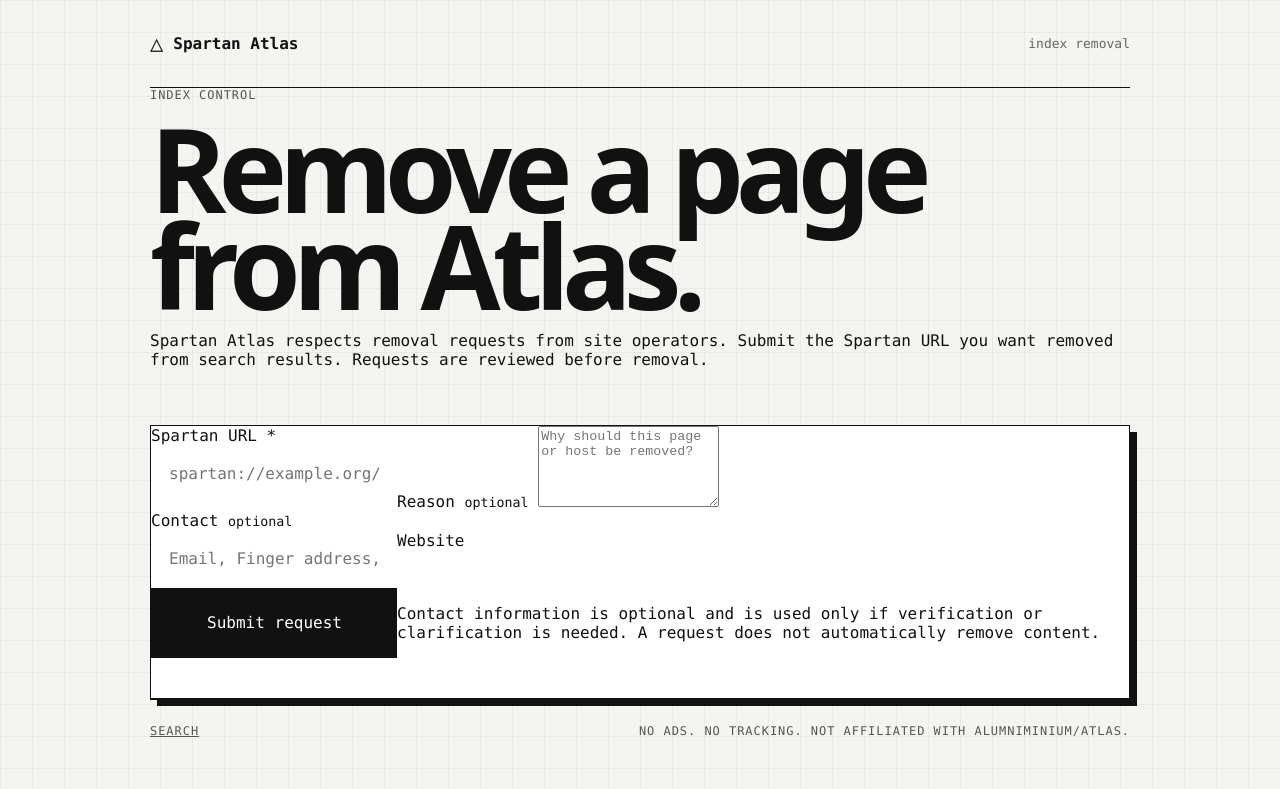
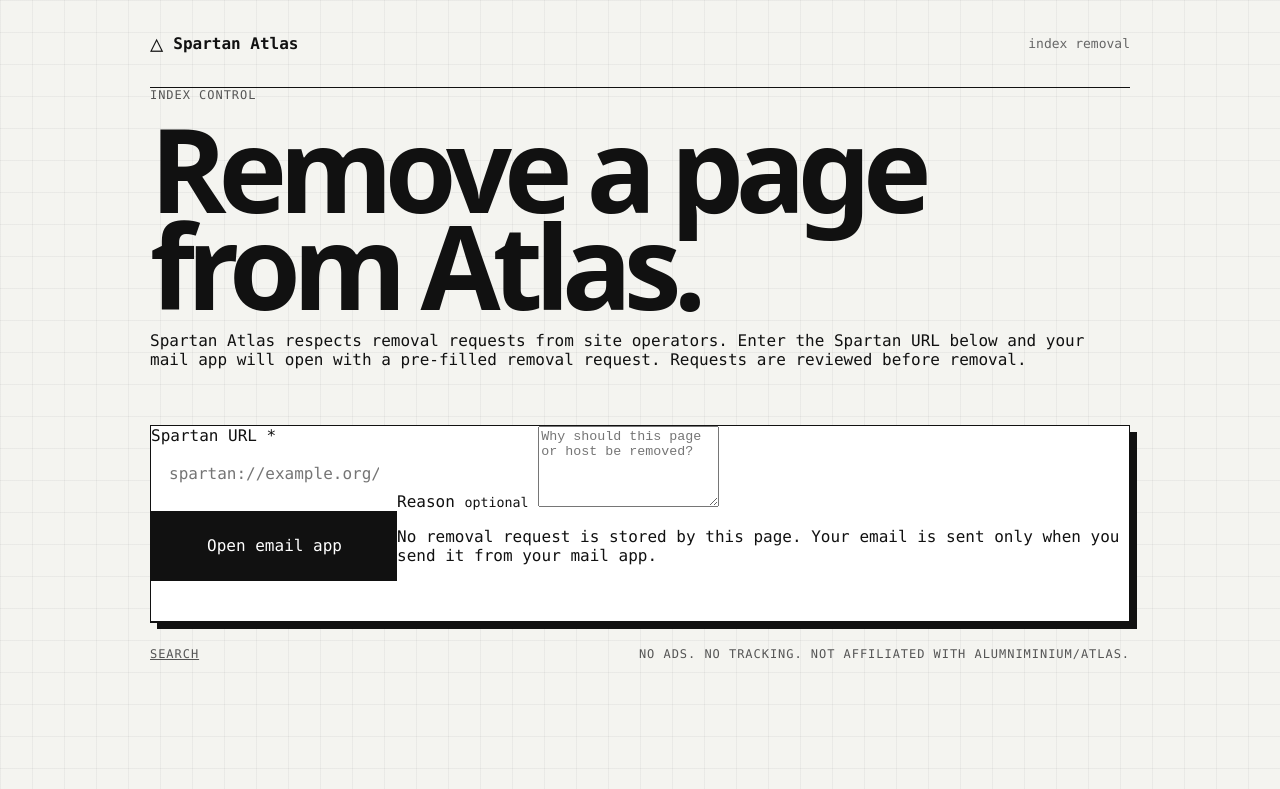
Before and after one commit to 22552/Spartan-Search, a plain HTML site: page pages/remove.html in a window 1280 px wide. Drawn offline with Linux system fonts and the light colour scheme.

Commit message:
Use email-only index removal flow

```diff
--- a/pages/remove.html
+++ b/pages/remove.html
@@ -3,7 +3,7 @@
 <head>
   <meta charset="utf-8">
   <meta name="viewport" content="width=device-width,initial-scale=1">
-  <meta name="description" content="Request removal from the Spartan Atlas index.">
+  <meta name="description" content="Request removal from the Spartan Atlas index by email.">
   <title>Index removal — Spartan Atlas</title>
   <link rel="stylesheet" href="./style.css">
 </head>
@@ -20,12 +20,12 @@
     <section class="removal-page">
       <p class="eyebrow">Index control</p>
       <h1 class="page-title">Remove a page<br>from Atlas.</h1>
-      <p class="page-lead">Spartan Atlas respects removal requests from site operators. Submit the Spartan URL you want removed from search results. Requests are reviewed before removal.</p>
+      <p class="page-lead">Spartan Atlas respects removal requests from site operators. Enter the Spartan URL below and your mail app will open with a pre-filled removal request. Requests are reviewed before removal.</p>
 
       <form id="removal-form" class="removal-form">
         <label>
           <span>Spartan URL *</span>
-          <input id="remove-url" name="url" type="url" required maxlength="2048" placeholder="spartan://example.org/page" autocomplete="url">
+          <input id="remove-url" name="url" type="text" required maxlength="2048" placeholder="spartan://example.org/page" autocomplete="url">
         </label>
 
         <label>
@@ -33,18 +33,8 @@
           <textarea id="remove-reason" name="reason" maxlength="1000" rows="5" placeholder="Why should this page or host be removed?"></textarea>
         </label>
 
-        <label>
-          <span>Contact <small>optional</small></span>
-          <input id="remove-contact" name="contact" type="text" maxlength="320" placeholder="Email, Finger address, etc.">
-        </label>
-
-        <label class="honeypot" aria-hidden="true">
-          <span>Website</span>
-          <input id="remove-website" name="website" type="text" tabindex="-1" autocomplete="off">
-        </label>
-
-        <button type="submit">Submit request</button>
-        <p class="form-note">Contact information is optional and is used only if verification or clarification is needed. A request does not automatically remove content.</p>
+        <button type="submit">Open email app</button>
+        <p class="form-note">No removal request is stored by this page. Your email is sent only when you send it from your mail app.</p>
         <p id="removal-status" class="state" role="status" aria-live="polite"></p>
       </form>
     </section>
```
